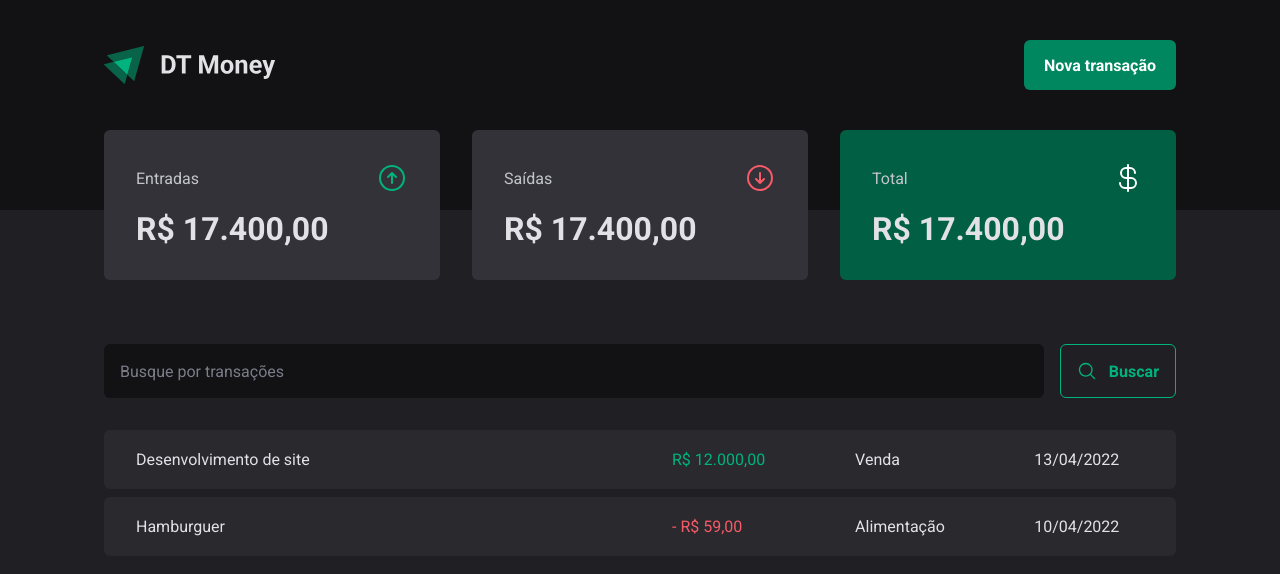
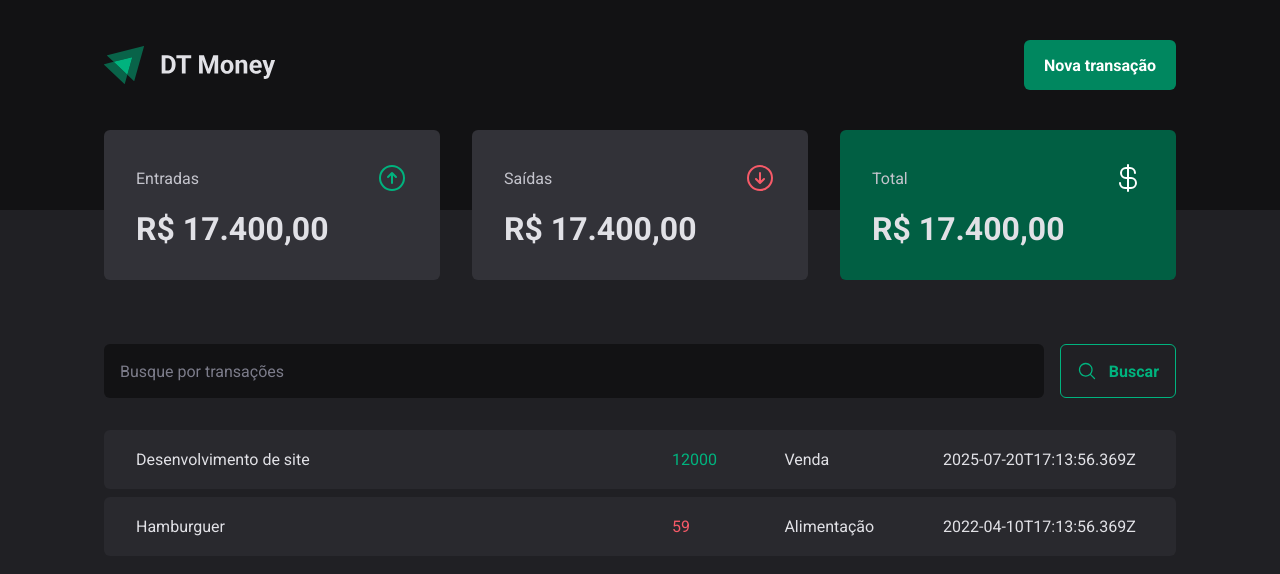
Before and after one commit to brunosgs/react-http-performance, a React (Vite) app in the folder http-performance/: page / in a window 1280 px wide. Shown: the top 574 px of the page. Built offline with nearby package versions, Linux system fonts and the light colour scheme; data requests are answered from the project's data file.

Commit message:
requisição http
feat: executando uma requisição http para a api do json server e usando a informação para popular a tabela de transações.

```diff
--- a/http-performance/src/App.tsx
+++ b/http-performance/src/App.tsx
@@ -1,13 +1,22 @@
-import { ThemeProvider } from "styled-components";
+import isPropValid from '@emotion/is-prop-valid';
+import {
+   StyleSheetManager,
+   ThemeProvider
+} from "styled-components";
 import { Transactions } from "./pages/transactions/Transactions";
 import { GlobalStyle } from "./styles/global";
 import { defaultTheme } from "./styles/themes/default";
 
 export function App() {
    return (
-      <ThemeProvider theme={defaultTheme}>
-         <Transactions />
-         <GlobalStyle />
-      </ThemeProvider>
+      <StyleSheetManager enableVendorPrefixes
+         shouldForwardProp={(propName, elementToBeRendered) => {
+            return typeof elementToBeRendered === 'string' ? isPropValid(propName) : true;
+         }}>
+         <ThemeProvider theme={defaultTheme}>
+            <Transactions />
+            <GlobalStyle />
+         </ThemeProvider>
+      </StyleSheetManager>
    )
 }
--- a/http-performance/src/pages/transactions/Transactions.tsx
+++ b/http-performance/src/pages/transactions/Transactions.tsx
@@ -1,3 +1,7 @@
+import {
+   useEffect,
+   useState
+} from "react";
 import { Header } from "../../components/header/Header";
 import { Summary } from "../../components/summary/Summary";
 import { SearchForm } from "./components/searchForm/SearchForm";
@@ -7,7 +11,36 @@ import {
    TransactionsTable
 } from "./styles";
 
+interface Transaction {
+   id: number
+   description: string
+   type: 'income' | 'outcome'
+   price: number
+   category: string
+   createdAt: string
+}
+
 export function Transactions() {
+   const [transactions, setTransactions] = useState<Transaction[]>([])
+
+   // Forma de usar o async - await no useEffect
+   async function loadTransactions() {
+      const response = await fetch('http://localhost:3333/transactions')
+      const data = await response.json()
+
+      setTransactions(data)
+   }
+
+   useEffect(() => {
+      loadTransactions()
+
+      /* fetch('http://localhost:3333/transactions')
+         .then(response => response.json())
+         .then(data => {
+            console.log(data)
+         }); */
+   }, [])
+
    return (
       <div>
          <Header />
@@ -16,26 +49,20 @@ export function Transactions() {
             <SearchForm />
             <TransactionsTable>
                <tbody>
-                  <tr>
-                     <td width="50%">Desenvolvimento de site</td>
-                     <td>
-                        <PriceHighlight variant="income">
-                           R$ 12.000,00
-                        </PriceHighlight>
-                     </td>
-                     <td>Venda</td>
-                     <td>13/04/2022</td>
-                  </tr>
-                  <tr>
-                     <td width="50%">Hamburguer</td>
-                     <td>
-                        <PriceHighlight variant="outcome">
-                           - R$ 59,00
-                        </PriceHighlight>
-                     </td>
-                     <td>Alimentação</td>
-                     <td>10/04/2022</td>
-                  </tr>
+                  {transactions.map(transaction => {
+                     return (
+                        <tr key={transaction.id}>
+                           <td width="50%">{transaction.description}</td>
+                           <td>
+                              <PriceHighlight variant={transaction.type}>
+                                 {transaction.price}
+                              </PriceHighlight>
+                           </td>
+                           <td>{transaction.category}</td>
+                           <td>{transaction.createdAt}</td>
+                        </tr>
+                     )
+                  })}
                </tbody>
             </TransactionsTable>
          </TransactionsContainer>
```
